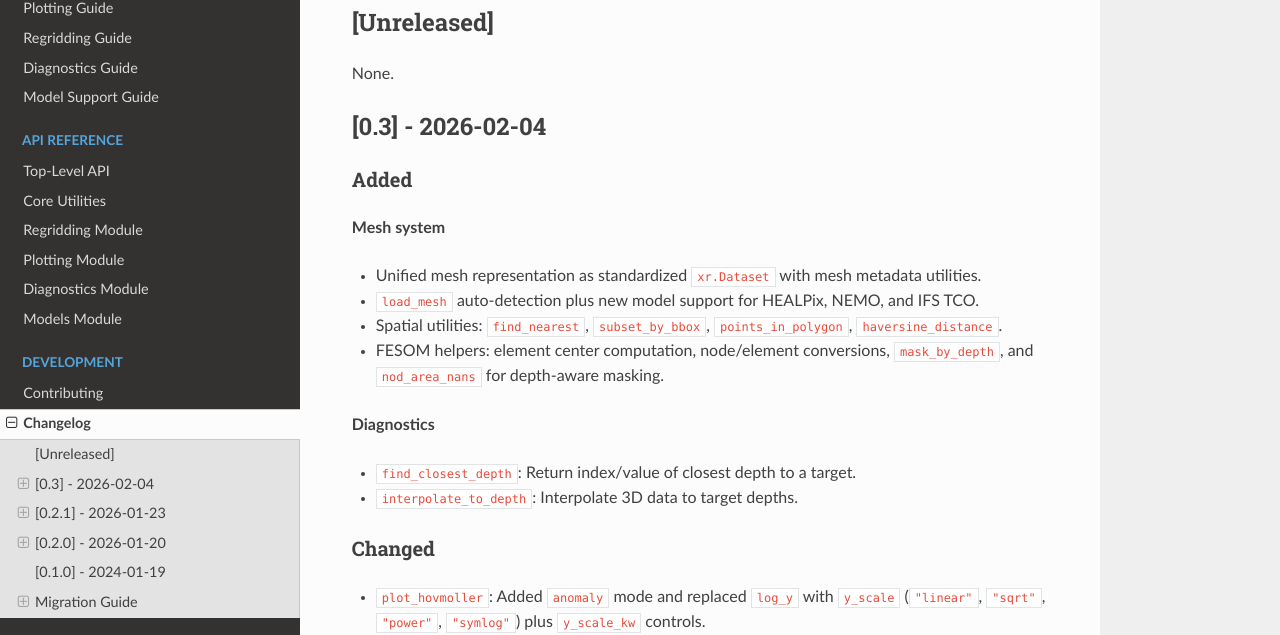
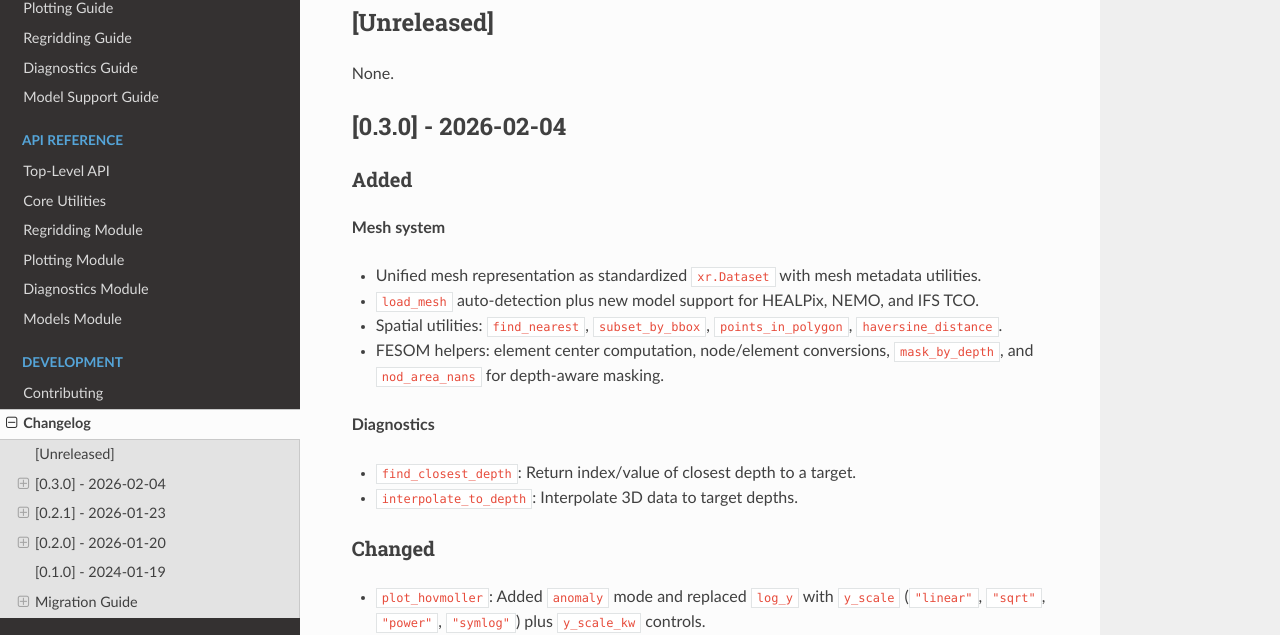
Before and after one commit to koldunovn/nereus, a Sphinx documentation site: the page built from docs/development/changelog.rst, in a window 1280 px wide and 900 px high. Shown: the part 250-885 px from the top of the window. Built offline with Sphinx 7.4.7 and the Read the Docs theme 3.1.0, drawn with Linux system fonts in a browser that asks for light colours.

Commit message:
change verision to 0.3.0

```diff
--- a/docs/conf.py
+++ b/docs/conf.py
@@ -15,7 +15,7 @@ sys.path.insert(0, os.path.abspath("../src"))
 project = "Nereus"
 copyright = "2024, Nikolay Koldunov"
 author = "Nikolay Koldunov"
-release = "0.3"
+release = "0.3.0"
 
 # -- General configuration ---------------------------------------------------
 # https://www.sphinx-doc.org/en/master/usage/configuration.html#general-configuration
--- a/docs/development/changelog.rst
+++ b/docs/development/changelog.rst
@@ -11,7 +11,7 @@ and this project adheres to `Semantic Versioning <https://semver.org/spec/v2.0.0
 
 None.
 
-[0.3] - 2026-02-04
+[0.3.0] - 2026-02-04
 ------------------
 
 Added
--- a/docs/getting_started/installation.rst
+++ b/docs/getting_started/installation.rst
@@ -87,7 +87,7 @@ To verify that Nereus is installed correctly, run:
    import nereus as nr
    print(nr.__version__)
 
-You should see the version number printed (e.g., ``0.3``).
+You should see the version number printed (e.g., ``0.3.0``).
 
 Cartopy Installation Notes
 --------------------------
--- a/pyproject.toml
+++ b/pyproject.toml
@@ -4,7 +4,7 @@ build-backend = "hatchling.build"
 
 [project]
 name = "nereus"
-version = "0.3"
+version = "0.3.0"
 description = "Python module for working with geophysical data from atmospheric and ocean models"
 readme = "README.md"
 license = "MIT"
--- a/src/nereus/_version.py
+++ b/src/nereus/_version.py
@@ -1 +1 @@
-__version__ = "0.3"
+__version__ = "0.3.0"
```
